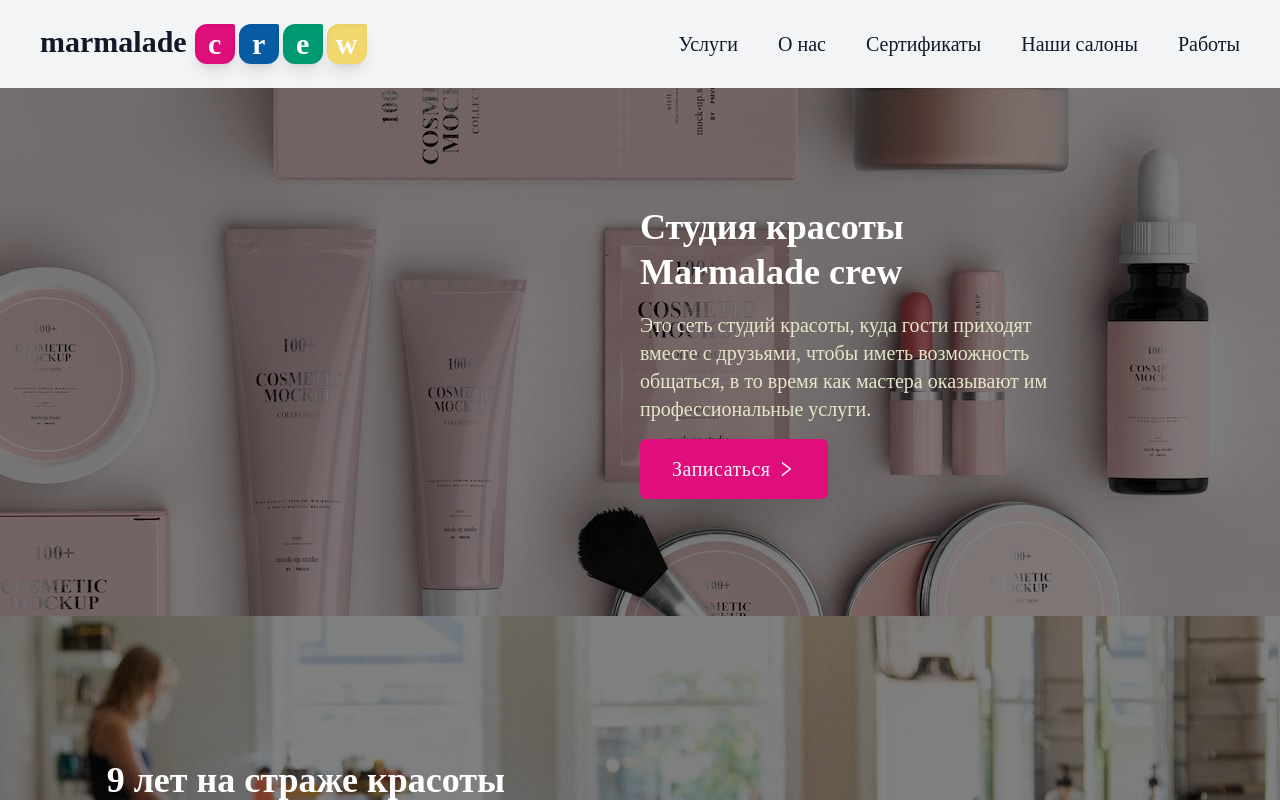
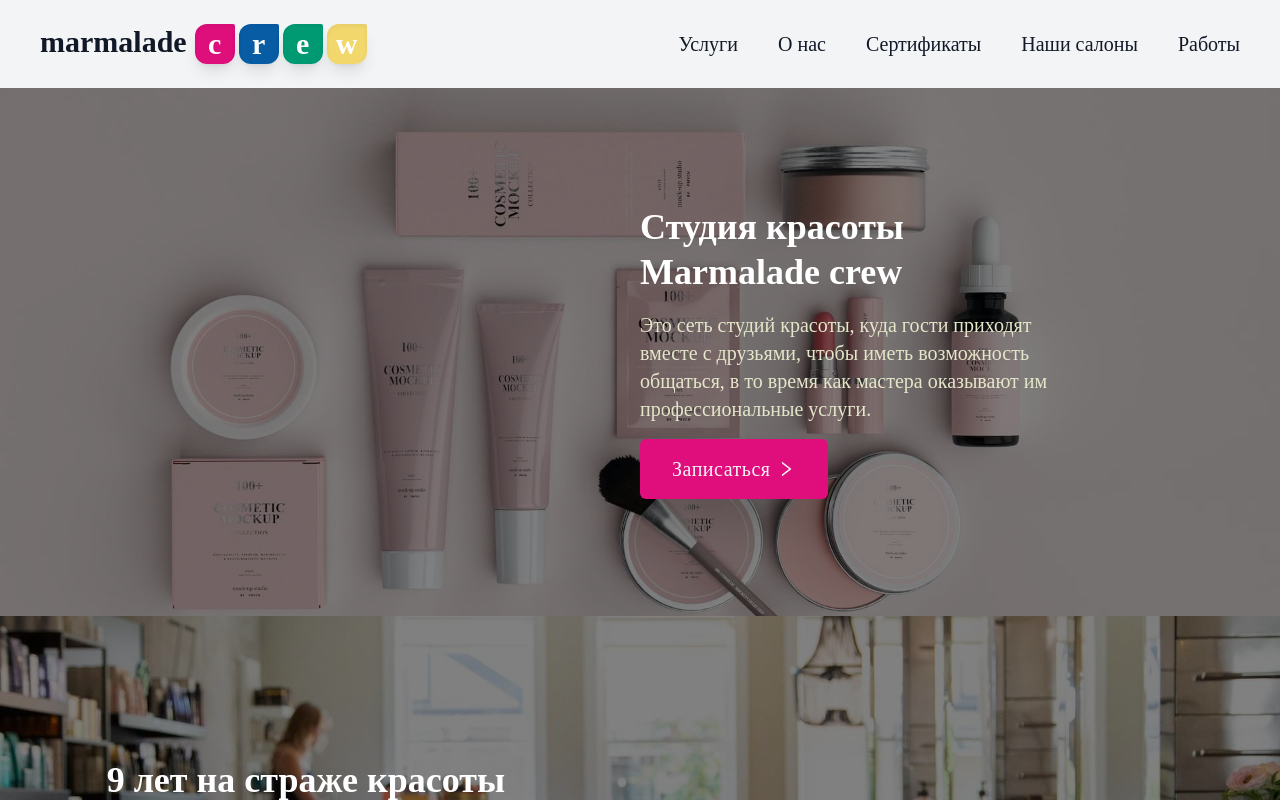
Before and after one commit to icestormikk/vscode-projects, a React (Create React App) app in the folder aggregator-front/: page / in a window 1280 px wide. Shown: the top 800 px of the page. Built offline with nearby package versions, Linux system fonts and the light colour scheme.

Commit message:
fixed a bug with the size of images on the home page

```diff
--- a/aggregator-front/src/components/special/HomePageSection.jsx
+++ b/aggregator-front/src/components/special/HomePageSection.jsx
@@ -14,7 +14,7 @@ export default function HomePageSection(props) {
       <img
         src={props.backgroundPicture}
         alt=""
-        className="absolute top-0 left-0 z-[-1] h-full w-full object-none brightness-50"
+        className="absolute top-0 left-0 z-[-1] h-full w-full object-cover brightness-50"
       />
       <div
         className={
```
